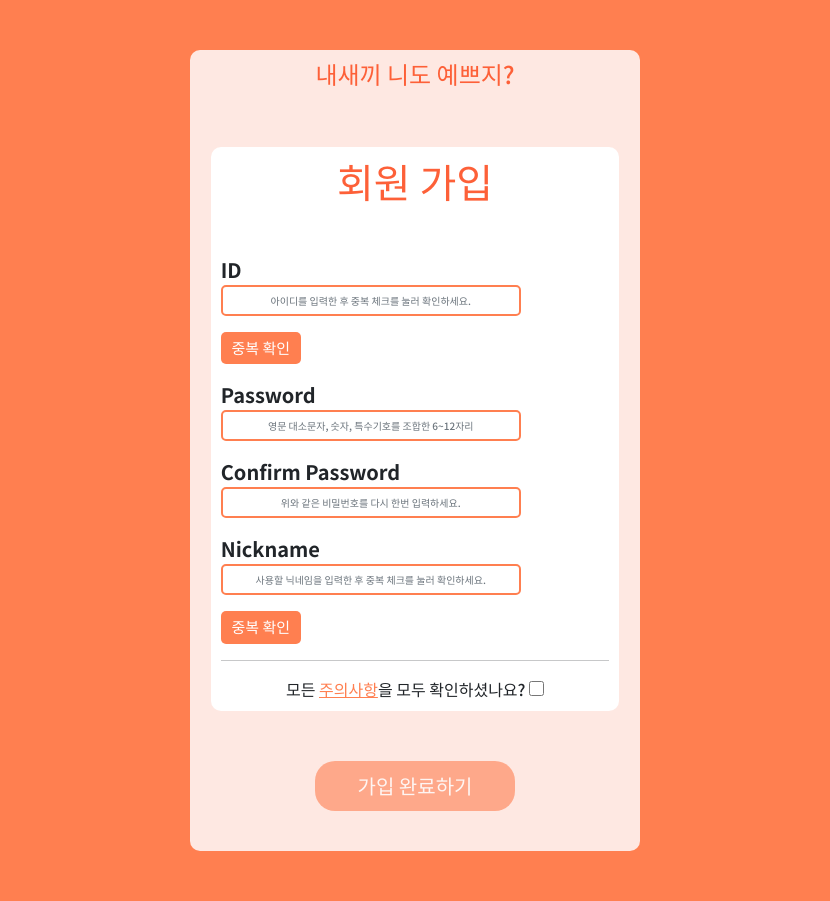
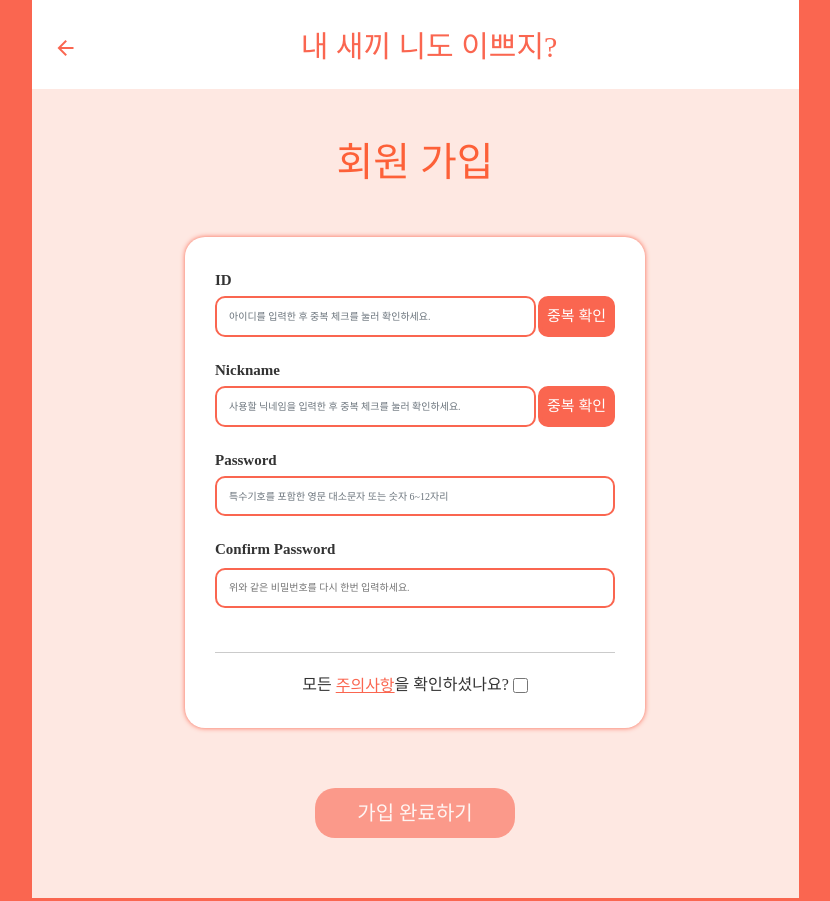
Before and after one commit to easyh321/SWC_ET-s, a Python web app: template signup/templates/signup.html in a window 1280 px wide. Shown: the whole page, without its empty margins (225-1055 px from the left). Run offline with Jinja, Linux system fonts and the light colour scheme; the template is opened without the code that fills it, so the values that code supplies are empty; some web fonts are replaced.

Commit message:
signup
signup

```diff
--- a/signup/templates/signup.html
+++ b/signup/templates/signup.html
@@ -1,93 +1,204 @@
 <!doctype html>
 <html lang="en">
 
+<link href="https://fonts.googleapis.com/css?family=Material+Icons|Material+Icons+Outlined|Material+Icons+Two+Tone|Material+Icons+Round|Material+Icons+Sharp"
+      rel="stylesheet">
+<link href="https://cdn.jsdelivr.net/npm/bootstrap@5.0.2/dist/css/bootstrap.min.css" rel="stylesheet"
+      integrity="sha384-EVSTQN3/azprG1Anm3QDgpJLIm9Nao0Yz1ztcQTwFspd3yD65VohhpuuCOmLASjC" crossorigin="anonymous">
+<link href="https://cdn.jsdelivr.net/npm/bootstrap@5.0.2/dist/css/bootstrap.min.css" rel="stylesheet"
+      integrity="sha384-EVSTQN3/azprG1Anm3QDgpJLIm9Nao0Yz1ztcQTwFspd3yD65VohhpuuCOmLASjC" crossorigin="anonymous">
+<link href="https://fonts.googleapis.com/css?family=Material+Icons|Material+Icons+Outlined|Material+Icons+Two+Tone|Material+Icons+Round|Material+Icons+Sharp"
+      rel="stylesheet">
+<link rel="stylesheet"
+      href="https://fonts.googleapis.com/css2?family=Material+Symbols+Outlined:opsz,wght,FILL,GRAD@48,700,0,0"/>
+
 <head>
+
     <meta charset="utf-8">
+    <meta http-equiv="X-UA-Compatible" content="IE=edge"/>
     <meta name="viewport" content="width=device-width, initial-scale=1, shrink-to-fit=no">
 
-    <link href="https://cdn.jsdelivr.net/npm/bootstrap@5.0.2/dist/css/bootstrap.min.css" rel="stylesheet"
-          integrity="sha384-EVSTQN3/azprG1Anm3QDgpJLIm9Nao0Yz1ztcQTwFspd3yD65VohhpuuCOmLASjC" crossorigin="anonymous">
     <script src="https://ajax.googleapis.com/ajax/libs/jquery/3.5.1/jquery.min.js"></script>
     <script src="https://cdn.jsdelivr.net/npm/bootstrap@5.0.2/dist/js/bootstrap.bundle.min.js"
             integrity="sha384-MrcW6ZMFYlzcLA8Nl+NtUVF0sA7MsXsP1UyJoMp4YLEuNSfAP+JcXn/tWtIaxVXM"
             crossorigin="anonymous"></script>
 
-    <title>내새끼 니도 예쁘지? : 회원가입</title>
-
-    <link href="https://fonts.googleapis.com/css2?family=Noto+Sans+KR:wght@500;700&display=swap" rel="stylesheet">
+    <title>내 새끼 니도 이쁘지?</title>
 
     <style>
+
+        @font-face {
+            font-family: 'GmarketSansMedium';
+            src: url('https://cdn.jsdelivr.net/gh/projectnoonnu/noonfonts_2001@1.1/GmarketSansMedium.woff') format('woff');
+            font-weight: normal;
+            font-style: normal;
+        }
+
+
         * {
-            font-family: 'Noto Sans KR', sans-serif;
+            margin: 0;
+            padding: 0;
+            vertical-align: middle;
+            box-sizing: border-box;
+            font-family: 'GmarketSansMedium';
+        }
+
+        html, body {
+            width: 100%;
+            height: auto;
         }
 
         body {
-            margin: 0;
-            background-color: coral;
+            color: #333;
+            background: #ffffff;
         }
 
-        .signup {
-            background-color: #FEE8E2;
-            max-width: 450px;
-            width: 95%;
-            border-radius: 10px;
+        body {
+            color: #333;
+            background: #ffffff;
+        }
+
+        .main {
+            width: 100vw;
+            height: auto;
+            background-color: #fa6650;
+            margin-left: auto;
+            margin-right: auto;
+
+            display: flex;
+            flex-direction: column;
+            justify-content: center;
+            align-items: center;
+        }
+
+        .main .main-page {
+            max-width: 767px;
+            width: 767px;
+            height: auto;
+            background: #FEE8E2;
+        }
+
+        .header {
+            text-align: center;
+            width: 100%;
+            margin: auto auto 20px auto;
+            padding-top: 20px;
+            padding-bottom: 20px;
+            background-color: white;
+            color: #FA6650;
+            font-size: 30px;
+        }
+
+        .arrow_back {
+            float: left;
+            margin-left: 20px;
+            color: #FA6650;
+            border-color: transparent;
+            background-color: transparent;
+        }
+
+        .header p {
+            margin-right: 20px;
+        }
+
+        .arrow_back:hover {
+            color: #333333;
+            transition: 0.5s;
+        }
+
+        .signup > h1 {
+            color: #FD6038;
             margin: 50px auto;
             text-align: center;
-            padding: 10px;
-            box-sizing: border-box;
-            border: none;
-            display: flex;
-            flex-direction: column;
-            align-items: center;
-            justify-content: end;
-        }
-
-        .signup > h4 {
-            color: #FD6038;
-        }
-
-        .signup-box > h1 {
-            color: #FD6038;
-            margin-bottom: 50px;
         }
 
         .signup-box {
+            box-sizing: border-box;
+            border-radius: 20px;
+            width: 460px;
+            margin-right: auto;
+            margin-left: auto;
+            margin-top: 50px;
+            padding: 30px;
+            border: none;
             background-color: white;
-            width: 95%;
-            height: 100%;
-            border-radius: 10px;
-            margin: 50px auto;
-            padding: 10px;
-            border: none;
+            box-shadow: 0px 0px 5px 0px #fa6650;
         }
 
-        .col-md-6 {
-            text-align: left;
-            font-size: 20px;
-            font-weight: bold;
-            width: 100%;
+        .sort {
+            display: flex;
         }
 
-        .form-control {
-            border-radius: 5px;
+        .label {
+            font-size: 15px;
+            font-weight: bold;
+            text-align: left;
+        }
+
+        .ID .form-control {
+            border-radius: 10px;
             font-size: 10px;
-            border: solid coral 2px;
-            max-width: 300px;
+            border: solid #fa6650 2px;
+            max-width: 350px;
             width: 100%;
-            margin-bottom: 15px;
+            margin-bottom: 20px;
+            margin-top: 5px;
+        }
+
+        .Nickname .form-control {
+            border-radius: 10px;
+            font-size: 10px;
+            border: solid #fa6650 2px;
+            max-width: 350px;
+            width: 100%;
+            margin-bottom: 20px;
+            margin-top: 5px;
+        }
+
+        .Password .form-control {
+            border-radius: 10px;
+            font-size: 10px;
+            border: solid #fa6650 2px;
+            width: 100%;
+            height: 40px;
+            margin-bottom: 20px;
+            margin-top: 5px;
+        }
+
+        .form-control2 {
+            border-radius: 10px;
+            font-size: 10px;
+            border: solid #fa6650 2px;
+            width: 100%;
+            height: 40px;
+            padding: 6px 12px;
+            margin-top: 7px;
+        }
+
+        .signup-submit {
+            margin-top: 60px;
             text-align: center;
         }
 
         .submit-btn {
             box-sizing: border-box;
-            border-radius: 5px;
+            border: solid #fa6650 4px;
+            border-radius: 10px;
             font-size: 15px;
-            border: none;
             padding: 5px;
             width: 80px;
-            background-color: coral;
+            background-color: #fa6650;
             color: white;
             display: inline-block;
+            margin-bottom: 20px;
+            margin-top: 5px;
+            margin-left: 2px;
+        }
+
+        .submit-btn:hover {
+            box-shadow: 0 80px 0 0 rgba(0, 0, 0, 0.25) inset, 0 -80px 0 0 rgba(0, 0, 0, 0.27) inset;
+            transition: 0.5s;
+            border: solid rgba(0, 0, 0, 0.40) 4px;
         }
 
         .done-btn {
@@ -97,9 +208,15 @@
             border: none;
             padding: 10px;
             width: 200px;
-            background-color: coral;
+            background-color: #fa6650;
             margin-bottom: 30px;
             color: white;
+        }
+
+        .done-btn:hover {
+            box-shadow: 0 80px 0 0 rgba(0, 0, 0, 0.25) inset, 0 -80px 0 0 rgba(0, 0, 0, 0.27) inset;
+            transition: 0.5s;
+            border: transparent;
         }
 
         input[type="submit"]:disabled {
@@ -109,125 +226,190 @@
 
         .links {
             text-align: center;
+            margin-top: 20px;
         }
 
         .links a {
             font-size: 16px;
-            color: coral;
+            color: #fa6650;
         }
 
         input[type="checkbox"] {
             width: 15px;
             height: 15px;
-            accent-color: coral;
+            accent-color: #fa6650;
+            margin-bottom: 2px;
         }
 
-        .warnpop {
-            display: none;
+        .footer {
+            margin-bottom: 30px;
+        }
+
+        /* 여기부터 모달 */
+
+        .background {
             position: fixed;
-            z-index: 1;
+            top: 0;
+            left: 0;
+            width: 100%;
+            height: 100vh;
+            background-color: rgba(0, 0, 0, 0.3);
+            z-index: 1000;
+            z-index: -1;
+            opacity: 0;
+        }
+
+        .show {
+            opacity: 1;
+            z-index: 1000;
+            transition: all 0.5s;
+        }
+
+        .window {
+            position: relative;
+            width: 100%;
+            height: 100%;
+        }
+
+        .popup {
+            position: absolute;
             top: 50%;
             left: 50%;
             transform: translate(-50%, -50%);
-            border: 1px solid;
-            max-width: 400px;
-            width : 90%;
-            max-height: 500px;
-            height: 100%;
-            background-color: #FEE8E2;
-        }
-        .warnpop > h1 {
-            color: #FD6038;
-            padding: 20px;
+            background-color: #ffffff;
+            box-shadow: 0 2px 7px rgba(0, 0, 0, 0.3);
+            width: 400px;
+            height: 350px;
+            transform: translate(-50%, -40%);
         }
 
-        .warncontent {
-            background-color: white;
-            margin: 10px auto 30px auto;
-            padding: 20px;
-            width: 80%;
-            max-height: 300px;
-            height: 100%;
-            border-radius: 20px;
-            overflow: auto;
+        .show .popup {
+            transform: translate(-50%, -50%);
+            transition: all 0.5s;
+        }
+
+        .popup-header {
+            margin: 10px;
             text-align: left;
         }
 
+        .popup-title {
+            display: inline-block;
+            margin: 25px auto 15px 20px;
+            font-size: 20px;
+        }
+
+        .popup-body {
+            margin: 60px;
+            text-align: center;
+        }
+
+        .popup-footer {
+            margin-top: 22px;
+            text-align: center;
+        }
+
         .close {
-            box-sizing: border-box;
-            border-radius: 20px;
-            font-size: 20px;
-            border: none;
-            padding: 10px;
-            width: 120px;
-            background-color: coral;
-            margin-bottom: 30px;
+            background-color: #FA6650;
             color: white;
+            width: 200px;
+            height: 60px;
+            border-radius: 80px;
+            border-color: transparent;
+            text-align: center;
         }
-        .close:hover,
-        .close:focus {
-            color: darkred;
-            text-decoration: none;
-            cursor: pointer;
+
+        .close:hover {
+            box-shadow: 0 80px 0 0 rgba(0, 0, 0, 0.25) inset, 0 -80px 0 0 rgba(0, 0, 0, 0.27) inset;
+            transition: 0.5s;
+            border: transparent;
         }
 
     </style>
 </head>
 
 <body>
+<div class="main">
+
+    <!-- 메인페이지 -->
+    <div class="main-page">
+        <div class="page-gap">
+            <div class="header">
+                <a href="login.html">
+                    <button class="arrow_back"><span class="material-symbols-outlined">arrow_back</span></button>
+                </a>
+                <p style="display: inline" class="title">내 새끼 니도 이쁘지?</p>
+            </div>
             <div class="signup">
-        <h4>내새끼 니도 예쁘지?</h4>
+                <h1>회원 가입</h1>
                 <div class="signup-box">
-            <h1>회원 가입</h1>
-            <div class="col-md-6 mb-3">
-                <label for="name">ID</label>
+                    <div class="ID">
+                        <span class="label">ID</span>
                         <div class="sort">
-                    <input type="text" class="form-control" id="name" placeholder="아이디를 입력한 후 중복 체크를 눌러 확인하세요." value="">
+                            <input type="text" class="form-control" id="name" placeholder="아이디를 입력한 후 중복 체크를 눌러 확인하세요."
+                                   value="">
                             <input type="submit" value="중복 확인" class="submit-btn" onclick="idcheck()">
                         </div>
                     </div>
-            <div class="col-md-6 mb-3">
-                <label for="password">Password</label>
-                <input type="password" name="password" id="password" class="form-control" onchange="check_pw()"
-                       placeholder="영문 대소문자, 숫자, 특수기호를 조합한 6~12자리" value="">
-            </div>
-            <div class="col-md-6 mb-3">
-                <label for="confirm">Confirm Password</label>
-                <input type="password" name="confirm" id="confirm" class="form-control" onchange="check_pw()"
-                       placeholder="위와 같은 비밀번호를 다시 한번 입력하세요." value="">
-                <span id="check"></span>
-            </div>
-            <div class="col-md-6 mb-3">
-                <label for="nickname">Nickname</label>
-                <input type="text" class="form-control" id="nickname" placeholder="사용할 닉네임을 입력한 후 중복 체크를 눌러 확인하세요."
+                    <div class="Nickname">
+                        <span class="label">Nickname</span>
+                        <div class="sort">
+                            <input type="text" class="form-control" id="nickname"
+                                   placeholder="사용할 닉네임을 입력한 후 중복 체크를 눌러 확인하세요."
                                    value="">
                             <input type="submit" value="중복 확인" class="submit-btn" onclick="nickcheck()">
                         </div>
-            <hr>
+                    </div>
+                    <div class="Password">
+                        <span class="label">Password</span>
+                        <input type="password" name="password" id="password" class="form-control" onchange="check_pw()"
+                               placeholder="특수기호를 포함한 영문 대소문자 또는 숫자 6~12자리" value="">
+                    </div>
+                    <div class="Confirm Password">
+                        <span class="label">Confirm Password</span>
+                        <div class="check_password">
+                            <input type="password" name="confirm" id="confirm" class="form-control2"
+                                   onchange="check_pw()"
+                                   placeholder="위와 같은 비밀번호를 다시 한번 입력하세요." value="">
+                            <span id="check"
+                                  style="display: inline-block; opacity: 0; font-size: 10px; margin-left: 2px;"></span>
+                        </div>
+                    </div>
+                    <hr style="margin-top: 20px">
                     <div class="custom-control custom-checkbox">
                         <div class="links">
-                    모든 <a href="#" id="warn">주의사항</a>을 모두 확인하셨나요?
+                            모든 <a href="#" id="show">주의사항</a>을 확인하셨나요?
                             <input type="checkbox" class="custom-control-input" id="reminder">
-                    <div id="warn-pop" class="warnpop">
-                        <h1>주의 사항</h1>
-                        <div class="warncontent">
-                            <p>1. 어쩌구</p>
-                            <p>2. 저쩌구</p>
-                            <p>3. 랄라라라</p>
-                            <p>4. ㄹ로로로로</p>
-                            <p>5. 리리리리리</p>
-                            <p>6. 레레레레레레</p>
-                            <p>7. ㄹ률류률류류</p>
-                            <p>8. ㅂ뱌뱌뱌뱌뱌</p>
-                            <p>9. 뵤뵤뵤뵤뵤뵤</p>
-                            <p>10. 뷰뷰뷰뷰뷰뷰</p>
                         </div>
-                        <button class="close" id="close">확인 완료!</button>
+                    </div>
+                </div>
+                <div class="signup-submit">
+                    <input type="submit" value="가입 완료하기" class="done-btn" id="submit-button" onclick="done()" disabled>
+                </div>
+            </div>
+            <div class="footer"></div>
+        </div>
+    </div>
+
+    <!-- 모달 -->
+    <div class="background">
+        <div class="window">
+            <div class="popup">
+                <div class="popup-header">
+                    <span class="popup-title">주의사항</span>
+                </div>
+                <hr>
+                <div class="popup-body">
+                    <span class="popup-content">주의사항내용</span>
+                </div>
+                <hr>
+                <div class="popup-footer">
+                    <button class="close" id="close">확인했습니다!</button>
                 </div>
             </div>
         </div>
     </div>
-        <input type="submit" value="가입 완료하기" class="done-btn" id="submit-button" onclick="done()" disabled>
+
 </div>
 
 <script>
@@ -257,22 +439,35 @@
             window.alert('!,@,#,$,% 의 특수문자가 들어가 있지 않습니다.')
             document.getElementById('password').value = '';
         }
+
+
         if (document.getElementById('password').value != '' && document.getElementById('confirm').value != '') {
             if (document.getElementById('password').value == document.getElementById('confirm').value) {
-                    document.getElementById('check').innerHTML = '비밀번호가 일치합니다.'
+                document.getElementById('check').innerHTML = '비밀번호가 일치합니다.';
                 document.getElementById('check').style.color = 'blue';
-                    document.getElementById('check').style.fontSize = '5px';
+                document.getElementById('check').style.opacity = 1;
             } else {
                 document.getElementById('check').innerHTML = '비밀번호가 일치하지 않습니다.';
                 document.getElementById('check').style.color = 'red';
-                    document.getElementById('check').style.fontSize = '5px';
+                document.getElementById('check').style.opacity = 1;
             }
+        } else {
+            document.getElementById('check').innerHTML = '';
+            document.getElementById('check').style.opacity = 0;
         }
     }
 
-        const warn = document.getElementById("warn");
-        const modal = document.getElementById("warn-pop");
-        const span = document.getElementsByClassName("close")[0];
+    function show() {
+        document.querySelector(".background").className = "background show";
+    }
+
+    function close() {
+        document.querySelector(".background").className = "background";
+    }
+
+    document.querySelector("#show").addEventListener("click", show);
+    document.querySelector("#close").addEventListener("click", close);
+
 
     warn.addEventListener("click", function (event) {
         event.preventDefault();
```
Lines whose indentation alone changed are shown as unchanged.
